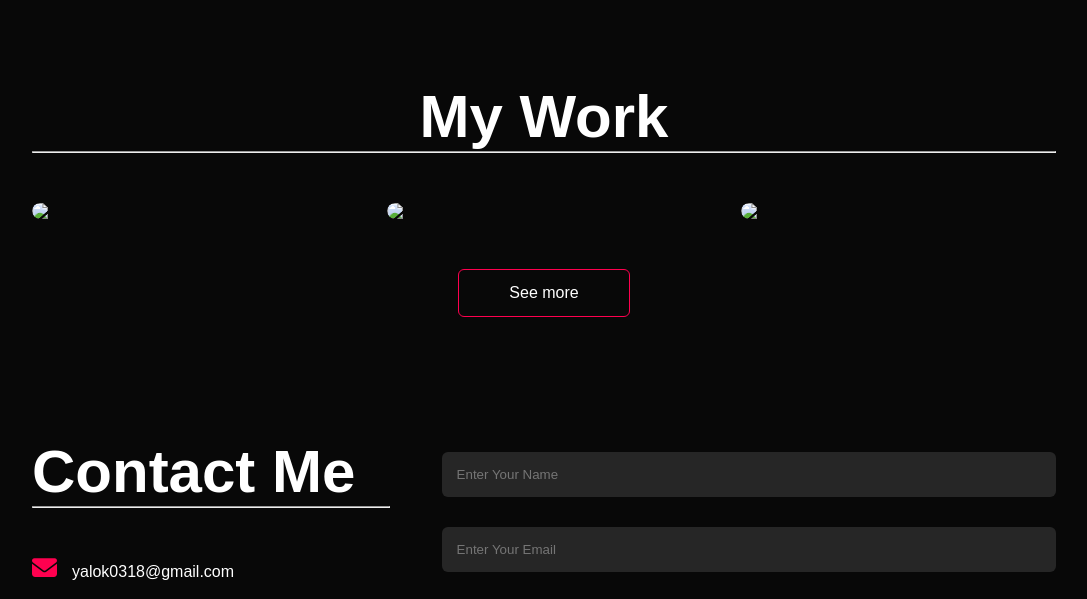
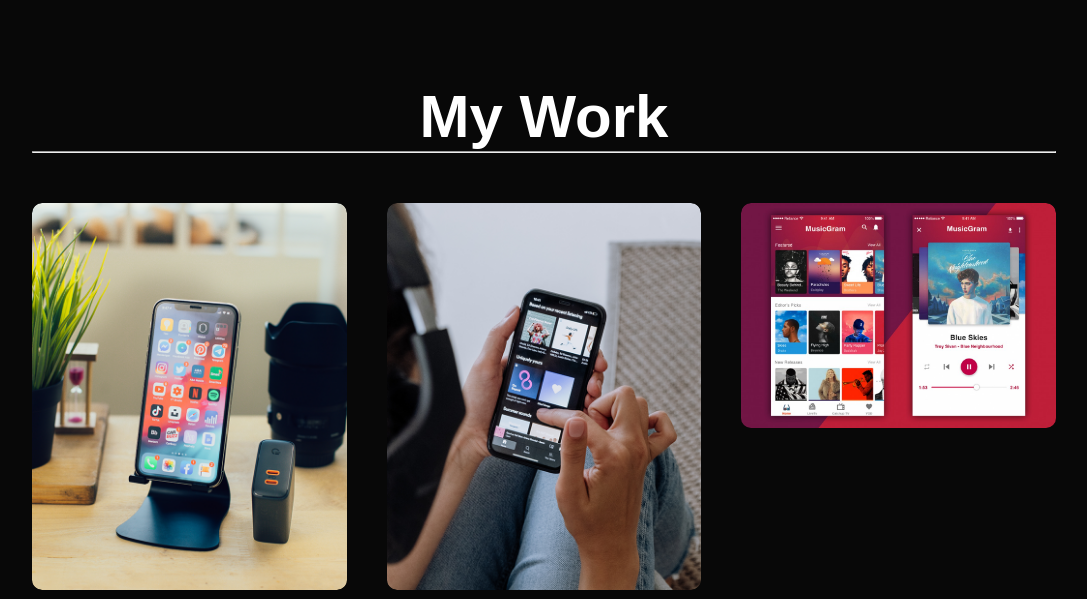
Before and after one commit to Alokyadav7/Portfolio, a plain HTML site: page index.html in a window 1280 px wide. Shown: the part 1957-2556 px from the top of the page, without its empty margins (96-1183 px from the left). Drawn offline with nearby package versions, Linux system fonts and the light colour scheme.

Commit message:
Update index.html

```diff
--- a/index.html
+++ b/index.html
@@ -48,7 +48,7 @@
         <div class="container">
             <div class="row">
                 <div class="about-col-1">
-                    <img src="img/alokmain2.jpg">
+                    <img src="alokmain2.jpg">
                 </div>
                 <div class="about-col-2">
                     <h1 class="sub-title">About Me</h1>
@@ -147,7 +147,7 @@
             <hr>
             <div class="work-list">
                 <div class="work">
-                    <img src="img/work-1.png">
+                    <img src="work-1.png">
                     <div class="layer">
                         <h3>Mobile Application</h3>
                         <p>Lorem ipsum dolor sit amet consectetur adipisicing elit. Ea quaerat voluptatum sed eius</p>
@@ -156,7 +156,7 @@
                 </div>
 
                 <div class="work">
-                    <img src="img/work-2.png">
+                    <img src="work-2.png">
                     <div class="layer">
                         <h3>Web Application</h3>
                         <p>Lorem ipsum dolor sit amet consectetur adipisicing elit. Ea quaerat voluptatum sed eius</p>
@@ -165,7 +165,7 @@
                 </div>
 
                 <div class="work">
-                    <img src="img/Musicgram.jpg">
+                    <img src="Musicgram.jpg">
                     <div class="layer">
                         <h3>Music Player</h3>
                         <p>Lorem ipsum dolor sit amet consectetur adipisicing elit. Ea quaerat voluptatum sed eius</p>
@@ -192,7 +192,7 @@
                         <a href="#"><i class="fa-brands fa-instagram"></i></a>
                         <a href="#"><i class="fa-brands fa-linkedin-in"></i></a>
                     </div>
-                    <a href="img/MY-cv.docx" download class="btn btn2">Download CV</a>
+                    <a href="MY-cv.docx" download class="btn btn2">Download CV</a>
                 </div>
                 <div class="contact-right">
                     <form name="submit-to-google-sheet">
```
